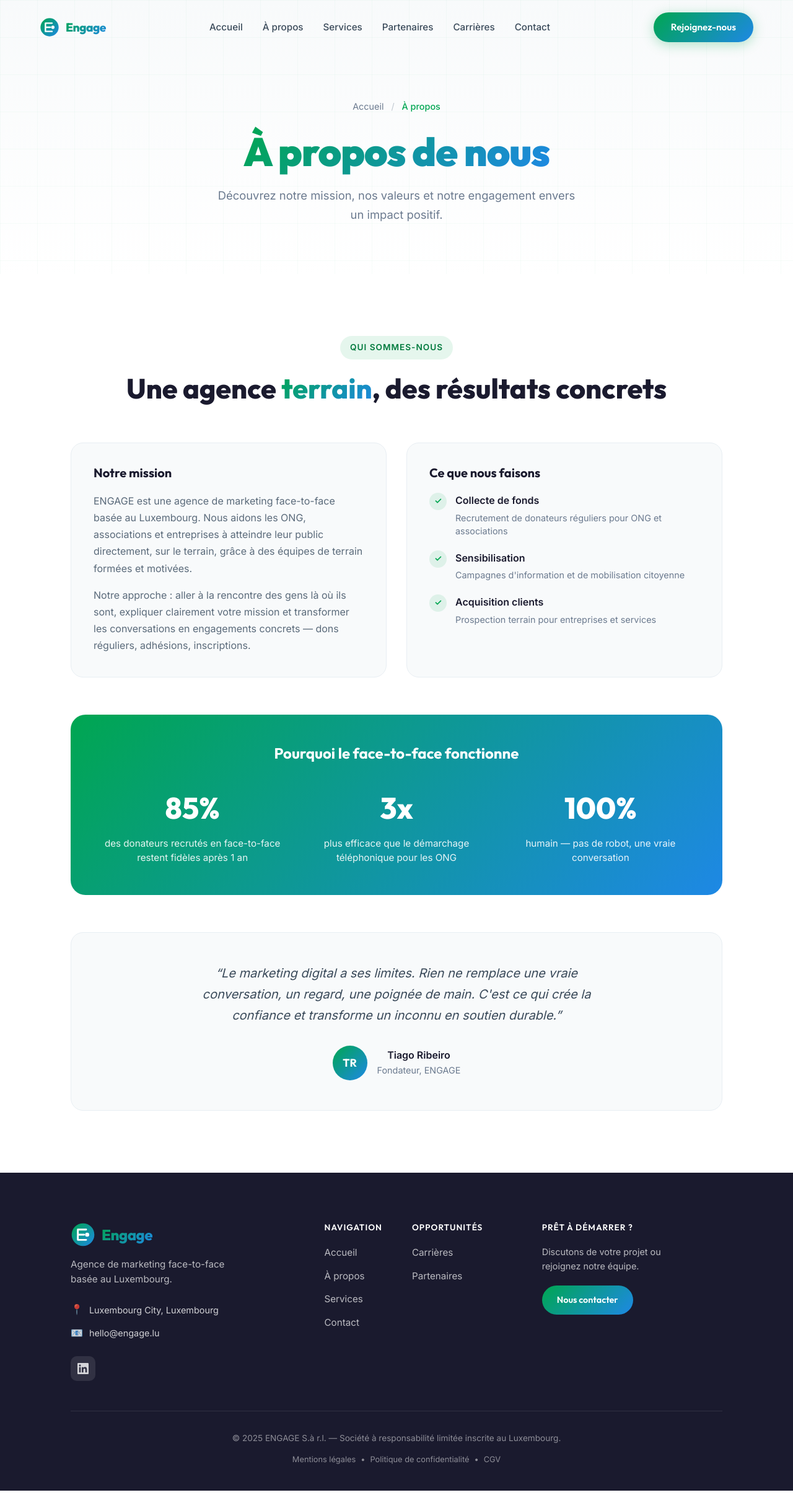
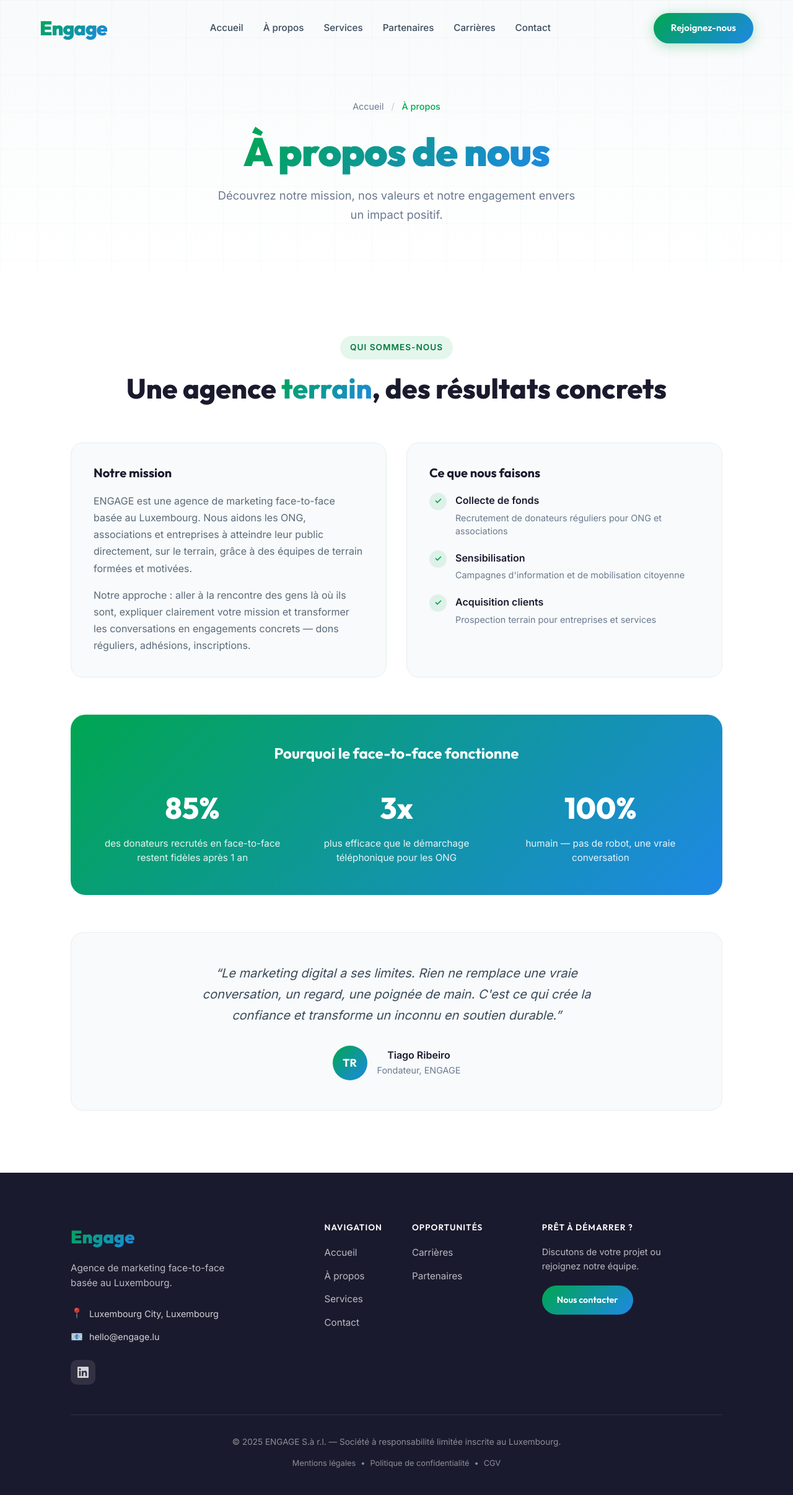
Before and after one commit to Food-order-lu/engage, a Next.js app: page /engage/about in a window 1280 px wide. Shown: the whole page at 62% size. Built offline with nearby package versions, Linux system fonts and the light colour scheme.

Commit message:
revert: Remove logo icon from site, keep text logo only

```diff
--- a/src/components/Footer/Footer.module.css
+++ b/src/components/Footer/Footer.module.css
@@ -23,10 +23,20 @@
     max-width: 280px;
 }
 
-.logoLink {
+.logo {
+    display: inline-block;
     text-decoration: none;
     margin-bottom: 16px;
-    display: inline-block;
+}
+
+.logoText {
+    font-family: 'Outfit', sans-serif;
+    font-size: 1.8rem;
+    font-weight: 900;
+    background: linear-gradient(135deg, #00A651 0%, #1E88E5 100%);
+    -webkit-background-clip: text;
+    -webkit-text-fill-color: transparent;
+    background-clip: text;
 }
 
 .tagline {
--- a/src/components/Footer/Footer.tsx
+++ b/src/components/Footer/Footer.tsx
@@ -1,7 +1,6 @@
 'use client';
 
 import Link from 'next/link';
-import Logo from '@/components/Logo/Logo';
 import styles from './Footer.module.css';
 
 const Footer = () => {
@@ -14,8 +13,8 @@ const Footer = () => {
                 <div className={styles.top}>
                     {/* Brand & Contact Info */}
                     <div className={styles.brand}>
-                        <Link href="/" className={styles.logoLink}>
-                            <Logo size="medium" />
+                        <Link href="/" className={styles.logo}>
+                            <span className={styles.logoText}>Engage</span>
                         </Link>
                         <p className={styles.tagline}>
                             Agence de marketing face-to-face<br />
--- a/src/components/Navbar/Navbar.module.css
+++ b/src/components/Navbar/Navbar.module.css
@@ -25,8 +25,19 @@
 }
 
 /* Logo */
-.logoLink {
+.logo {
     text-decoration: none;
+}
+
+.logoText {
+    font-family: 'Outfit', sans-serif;
+    font-size: 1.8rem;
+    font-weight: 900;
+    background: linear-gradient(135deg, #00A651 0%, #1E88E5 100%);
+    -webkit-background-clip: text;
+    -webkit-text-fill-color: transparent;
+    background-clip: text;
+    letter-spacing: -0.5px;
 }
 
 .logoText {
--- a/src/components/Navbar/Navbar.tsx
+++ b/src/components/Navbar/Navbar.tsx
@@ -2,7 +2,6 @@
 
 import { useState, useEffect } from 'react';
 import Link from 'next/link';
-import Logo from '@/components/Logo/Logo';
 import styles from './Navbar.module.css';
 
 const Navbar = () => {
@@ -34,8 +33,8 @@ const Navbar = () => {
     return (
         <nav className={`${styles.navbar} ${isScrolled ? styles.scrolled : ''}`}>
             <div className={styles.container}>
-                <Link href="/" className={styles.logoLink}>
-                    <Logo size="small" />
+                <Link href="/" className={styles.logo}>
+                    <span className={styles.logoText}>Engage</span>
                 </Link>
 
                 <div className={styles.navLinks}>
```
